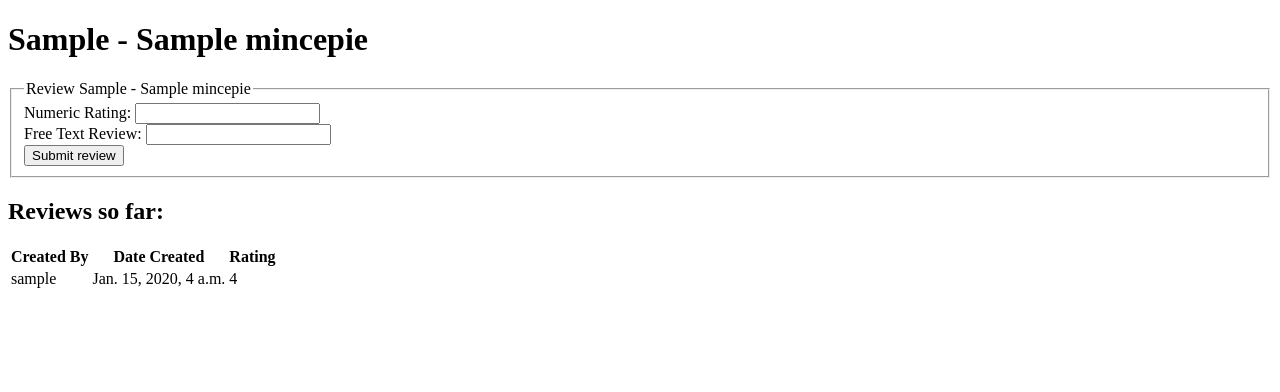
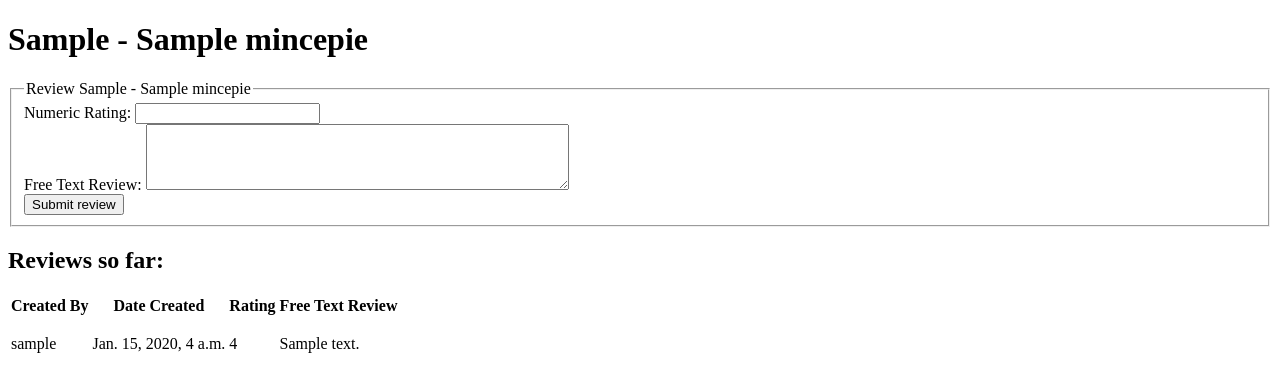
Before and after one commit to MattJamesChampion/mince-pie-rate, a Django app: page /1 in a window 1280 px wide. Shown: the part 34-426 px from the top of the page. Run offline with Django 3.2, Linux system fonts and the light colour scheme; tables that the repository leaves empty hold one stand-in row (values such as "Sample post").

Commit message:
Modify the detail template to use a textarea element rather than an input with type "text"

```diff
--- a/website/rate/templates/rate/detail.html
+++ b/website/rate/templates/rate/detail.html
@@ -16,7 +16,7 @@
                 <input type="number" name="numeric_rating" />
                 <br/>
                 <label for="free_text_review">Free Text Review:</label>
-                <input type="text" name="free_text_review" />
+                <textarea cols="50" rows="4" name="free_text_review"></textarea>
                 <br/>
                 {% if notification_message %}<p><strong>{{ notification_message }}</strong></p>{% endif %}
                 {% if error_message %}<p><strong>{{ error_message }}</strong></p>{% endif %}
@@ -32,12 +32,14 @@
                     <th>Created By</th>
                     <th>Date Created</th>
                     <th>Rating</th>
+                    <th>Free Text Review</th>
                 </tr>
                 {% for review in mince_pie.review_set.all %}
                 <tr>
                     <td>{{review.created_by}}</td>
                     <td>{{review.created_at}}</td>
                     <td>{{review.rating}}</td>
+                    <td>{{review.free_text_review|linebreaks}}</td>
                 </tr>
                 {% endfor %}
             </table>
```
